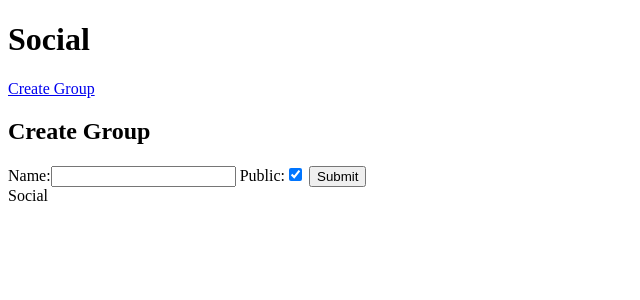
After one commit to asiviero/rolabola, a Django app: page /group/create in a window 1280 px wide. The commit adds this page. Shown: the top 300 px of the page, without its empty margins (0-640 px from the left). Run offline with Django 3.2, Linux system fonts and the light colour scheme; the visitor is signed in with stand-in values (Sample User, id 1); data that the repository does not hold is empty.

Commit message:
Basic group creation and join flow and functional tests

```diff
--- a/rolabola/models.py
+++ b/rolabola/models.py
@@ -20,6 +20,10 @@ class Player(models.Model):
                                                                         through_fields=('user_to','user_from'),
                                                                         symmetrical=False,
                                                                         related_name = 'request_list')
+
+    def __unicode__(self):
+        return u"%s %s (%s)" % (self.user.first_name,self.user.last_name,self.nickname)
+
     def add_user(self,friend,message=""):
 
         # Check if there isn't a FriendshipRequest involving this user or the possible friend
@@ -44,16 +48,19 @@ class Player(models.Model):
 
     def join_group(self,group):
         if group.public:
-            Membership.objects.create(
-                member = self,
-                group = group
-            )
+            # Check if a membership object exists
+            if not Membership.objects.filter(member__pk=self.id,group__pk=group.id).count():
+                Membership.objects.create(
+                    member = self,
+                    group = group
+                )
         else:
-            pass
-            MembershipRequest.objects.create(
-                member = self,
-                group = group
-            )
+            # Check if a membershiprequest object exists
+            if not MembershipRequest.objects.filter(member__pk=self.id,group__pk=group.id).count():
+                MembershipRequest.objects.create(
+                    member = self,
+                    group = group
+                )
 
     def create_group(self,name,public=True):
         group = Group.objects.create(
@@ -138,6 +145,11 @@ class Group(models.Model):
                                                                                     related_name = "request_list_group")
     public = models.BooleanField(default=True)
 
+class GroupForm(ModelForm):
+    class Meta:
+        model = Group
+        fields = ["name", "public"]
+
 class Membership(models.Model):
     GROUP_MEMBER = "group_member"
     GROUP_ADMIN = "group_admin"
@@ -156,13 +168,12 @@ class MembershipRequest(models.Model):
     group = models.ForeignKey(Group, related_name = "group_request")
     accepted = models.BooleanField(default=False)
     def accept(self):
-        accepted = True
         Membership.objects.create(
             member = self.member,
             group = self.group,
             role = Membership.GROUP_MEMBER
         )
-        self.save()
+        self.delete()
 
 
 def match_post_save(sender, **kwargs):
@@ -186,8 +197,6 @@ class Match(models.Model):
 
 post_save.connect(match_post_save, sender=Match)
 
-
-
 class MatchInvitation(models.Model):
     CONFIRMED = "confirmed"
     NOT_CONFIRMED = "not_confirmed"
--- /dev/null
+++ b/rolabola/templates/group_create.html
@@ -0,0 +1,10 @@
+{% extends "home.html" %}
+
+{% block main_content_block %}
+  <h2>Create Group</h2>
+  <form id="form-group-creation" method="post">
+    {% csrf_token %}
+    {{ group_form }}
+    <input type="submit" />
+  </form>
+{% endblock %}
--- a/rolabola/templates/home.html
+++ b/rolabola/templates/home.html
@@ -1,4 +1,14 @@
 {% extends "base.html" %}
+{% block side_pane_block %}
+  <div id="group-list">
+    <a href="{% url 'group-create' %}">Create Group</a>
+    <ul>
+      {% for membership in user.player.member_set %}
+        <li><a href="{% url 'Group' group.id %}">{{ membership.group.name }}</a></li>
+      {% endfor %}
+    </ul>
+  </div>
+{% endblock %}
 {% block top_search_block %}
   <form id="form_search" action="search/">
     {{ search_form }}
--- a/rolabola/views.py
+++ b/rolabola/views.py
@@ -1,10 +1,11 @@
-from django.shortcuts import render, redirect
+from django.shortcuts import render, redirect, get_object_or_404
+from django.core.urlresolvers import reverse
 from django.contrib.auth.decorators import login_required
 from django.contrib.auth.forms import AuthenticationForm, UserCreationForm
 from django.contrib.auth import authenticate, login
 from django.contrib.auth.models import User
 from django.forms.models import inlineformset_factory
-from rolabola.models import Player, PlayerForm, UserForm, Group
+from rolabola.models import *
 from rolabola.forms import SearchForm
 from django.db.models import Q
 import urllib
@@ -70,3 +71,42 @@ def search(request):
         "name_query" : urllib.parse.urlencode({"name":request.GET.get("name")}),
         "results" : results
     })
+
+@login_required
+def group(request,id):
+    group = get_object_or_404(Group, pk=id)
+    user_in_group = group.member_list.filter(pk=request.user.player.id).count() != 0 or \
+        group.member_pending_list.count() != 0
+
+    #group.member_pending_list.all()
+    return render(request, "group.html", {
+        "group":group,
+        "user_in_group":user_in_group,
+        "request_list":group.member_pending_list.all()
+    })
+
+@login_required
+def group_join(request,id):
+    group = get_object_or_404(Group, pk=id)
+    request.user.player.join_group(group)
+    return redirect(reverse("Group",args=(group.id,)))
+
+@login_required
+def group_accept_request(request,group,player):
+    group = get_object_or_404(Group, pk=group)
+    player = get_object_or_404(Player, pk=player)
+    request.user.player.accept_request_group(group,player)
+    return redirect(reverse("Group",args=(group.id,)))
+
+@login_required
+def group_create(request):
+    if request.method == 'POST':
+        group_form = GroupForm(request.POST)
+        if group_form.is_valid():
+            print(request.user.player)
+            group = group_form.save(commit = False)
+            group = request.user.player.create_group(name=group.name,public=group.public)
+            return redirect(reverse("Group", args=(group.id,)))
+    return render(request, "group_create.html", {
+        "group_form":GroupForm
+    })
--- a/social/urls.py
+++ b/social/urls.py
@@ -13,5 +13,9 @@ urlpatterns = [
     url(r'^$', views.home, name="home"),
     url(r'^login/$', views.login_and_register),
     url(r'^logout/$', auth_views.logout_then_login),
-    url(r'^search/*$', views.search, name="search")
+    url(r'^search/*$', views.search, name="search"),
+    url(r'^group/(\d+)/$', views.group, name="Group"),
+    url(r'^group/create$', views.group_create, name="group-create"),
+    url(r'^group/(\d+)/join$', views.group_join, name="group-join"),
+    url(r'^group/(\d+)/accept/(\d+)$', views.group_accept_request, name="group-accept-request"),
 ]
```
Also changed, not shown: functional_tests/tests.py (+152 -2 lines), rolabola/templates/group.html (added, +26 -0 lines), rolabola/migrations/0005_auto_20150720_0331.py (added).
